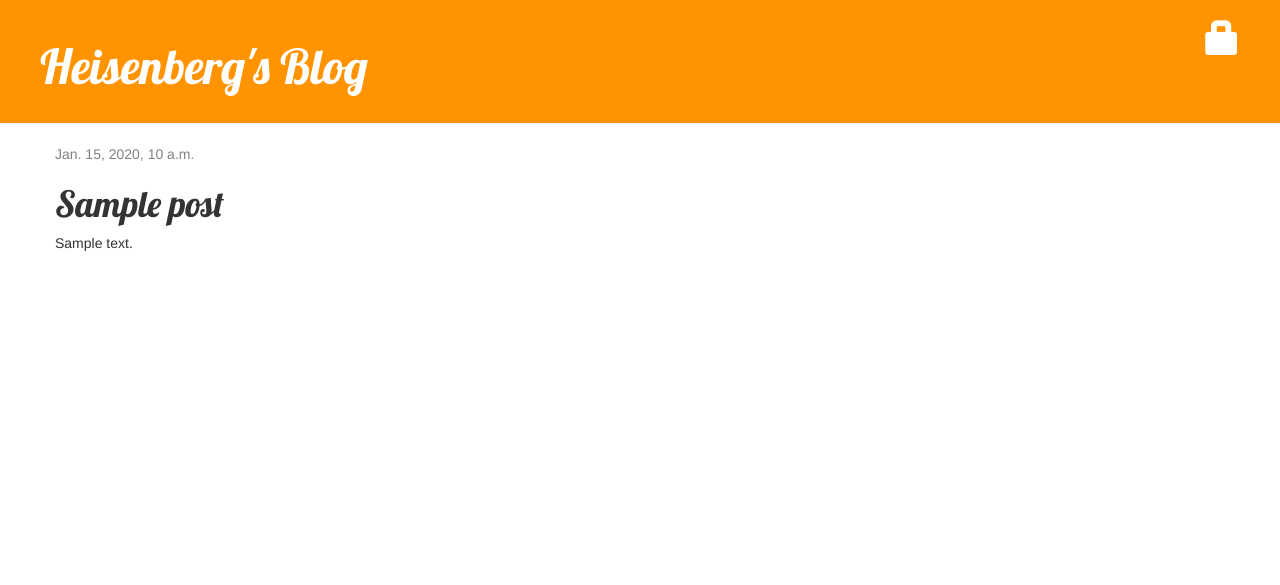
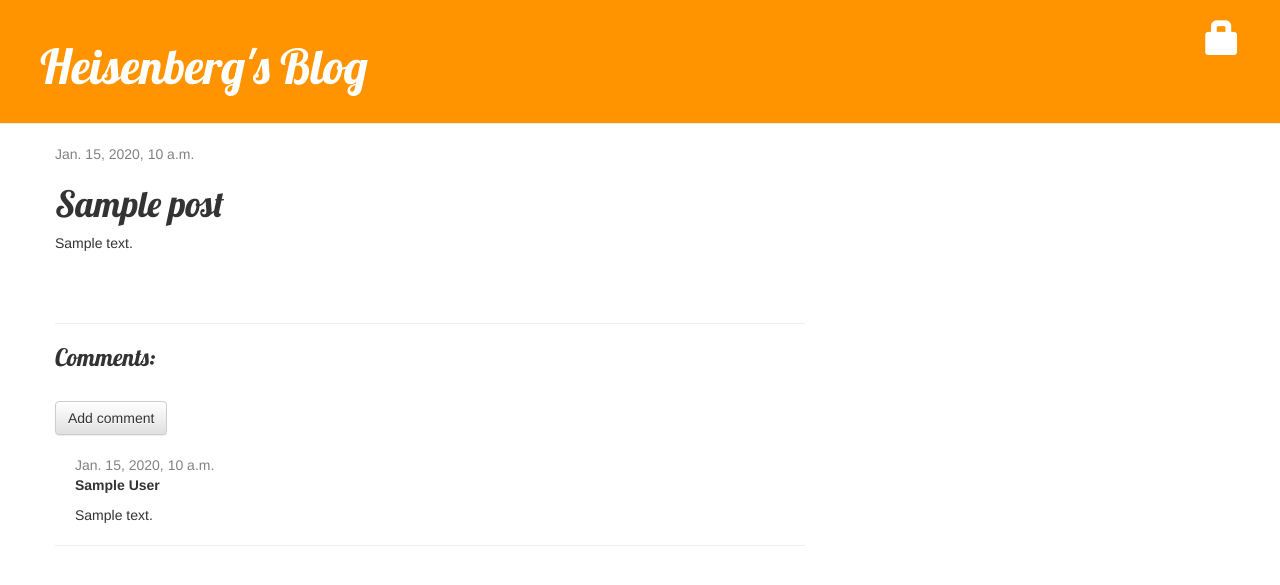
Before and after one commit to gopalgoel/blog, a Django app: page /post/1/ in a window 1280 px wide. Shown: the top 585 px of the page. Run offline with Django 3.2, Linux system fonts and the light colour scheme; tables that the repository leaves empty hold one stand-in row (values such as "Sample post"); some libraries are stand-ins or nearby versions.

Commit message:
Add comment functionality

```diff
--- a/blog/admin.py
+++ b/blog/admin.py
@@ -1,4 +1,5 @@
 from django.contrib import admin
-from .models import Post
+from .models import Post, Comment
 
 admin.site.register(Post)
+admin.site.register(Comment)
--- a/blog/models.py
+++ b/blog/models.py
@@ -1,6 +1,5 @@
 from django.db import models
 from django.utils import timezone
-
 
 class Post(models.Model):
     author = models.ForeignKey('auth.User')
@@ -17,3 +16,20 @@ class Post(models.Model):
 
     def __str__(self):
         return self.title
+
+class Comment(models.Model):
+    post = models.ForeignKey('blog.Post',related_name='comments')
+    author = models.CharField(max_length=50)
+    text = models.CharField(max_length=140)
+    publish_date = models.DateTimeField(default=timezone.now)
+    approved_comment = models.BooleanField(default=False)
+
+    def approve(self):
+        self.approved_comment = True
+        self.save()
+
+    def approved_comments(self):
+        return self.comments.filter(approved_comment=true)
+
+    def __str__(self):
+        return self.text
--- a/blog/static/css/blog.css
+++ b/blog/static/css/blog.css
@@ -48,3 +48,7 @@ h1, h2, h3, h4 {
 .post h1 a, .post h1 a:visited {
     color: #000000;
 }
+
+.comment {
+    margin: 20px 0px 20px 20px;
+}
--- a/blog/templates/blog/post_detail.html
+++ b/blog/templates/blog/post_detail.html
@@ -16,4 +16,23 @@
         <h1>{{ post.title }}</h1>
         <p>{{ post.text|linebreaksbr }}</p>
     </div>
+    <hr>
+    <h3>Comments:</h3><br>
+    <a class="btn btn-default" href="{% url 'add_comment_to_post' pk=post.pk %}">Add comment</a>
+    {% for comment in post.comments.all %}
+        {% if user.is_authenticated or comment.approved_comment %}
+        <div class = "comment">
+            <div class = "date">{{comment.publish_date}}</div>
+            {% if not comment.approved_comment %}
+                <a class="btn btn-default" href="{% url 'comment_remove' pk=comment.pk %}"><span class="glyphicon glyphicon-remove "></span></a>
+                <a class="btn btn-default" href="{% url 'comment_approve' pk=comment.pk %}"><span class="glyphicon glyphicon-ok "></span></a>
+            {% endif %}
+            <strong>{{comment.author}}</strong>
+            <p>{{comment.text|linebreaks}}</p>
+        </div>
+        <hr>
+        {% endif %}
+    {% empty %}
+        <p>No comments yet.</p>
+    {% endfor %}
 {% endblock %}
--- a/blog/templates/blog/post_list.html
+++ b/blog/templates/blog/post_list.html
@@ -8,6 +8,7 @@
             </div>
             <h1><a href="{% url 'post_detail' pk=post.pk %}">{{ post.title }}</a></h1>
             <p>{{ post.text|linebreaksbr }}</p>
+            <a href ="{% url 'post_detail' pk=post.pk%}">Comments: {{post.approved_comments.count}}</a>
         </div>
     {% endfor %}
 {% endblock %}
--- a/blog/urls.py
+++ b/blog/urls.py
@@ -8,4 +8,7 @@ urlpatterns = [
     url(r'^drafts/$', views.post_draft_list, name='post_draft_list'),
     url(r'^post/(?P<pk>\d+)/publish/$', views.post_publish, name='post_publish'),
     url(r'^post/(?P<pk>\d+)/remove/$', views.post_remove, name='post_remove'),
+    url(r'^post/(?P<pk>\d+)/comment/$', views.add_comment_to_post, name='add_comment_to_post'),
+    url(r'^comment/(?P<pk>\d+)/approve/$', views.comment_approve, name='comment_approve'),
+    url(r'^comment/(?P<pk>\d+)/remove/$', views.comment_remove, name='comment_remove'),
 ]
--- a/blog/views.py
+++ b/blog/views.py
@@ -1,17 +1,20 @@
 from django.shortcuts import render, get_object_or_404
-from .models import Post
+from .models import Post, Comment
 from django.utils import timezone
-from .forms import PostForm
+from .forms import PostForm, CommentForm
 from django.shortcuts import redirect
 from django.contrib.auth.decorators import login_required
 
+
 def post_list(request):
-	posts = Post.objects.filter(published_date__lte=timezone.now()).order_by('-published_date')
-	return render(request, 'blog/post_list.html', {'posts': posts} )
+    posts = Post.objects.filter(published_date__lte=timezone.now()).order_by('-published_date')
+    return render(request, 'blog/post_list.html', {'posts': posts})
+
 
 def post_detail(request, pk):
-	post = get_object_or_404(Post, pk=pk)
-	return render(request, 'blog/post_detail.html', {'post': post} )
+    post = get_object_or_404(Post, pk=pk)
+    return render(request, 'blog/post_detail.html', {'post': post})
+
 
 @login_required
 def post_new(request):
@@ -26,33 +29,64 @@ def post_new(request):
         form = PostForm()
     return render(request, 'blog/post_edit.html', {'form': form})
 
+
 @login_required
 def post_edit(request, pk):
-	post = get_object_or_404(Post, pk=pk)
-	if request.method == "POST":
-		form = PostForm(request.POST, instance=post)
-		if form.is_valid():
-		    post = form.save(commit=False)
-		    post.author = request.user
-		    post.save()
-		    return redirect('post_detail', pk=post.pk)
-	else:
-	    form = PostForm(instance=post)
-	return render(request, 'blog/post_edit.html', {'form': form})
+    post = get_object_or_404(Post, pk=pk)
+    if request.method == "POST":
+        form = PostForm(request.POST, instance=post)
+        if form.is_valid():
+            post = form.save(commit=False)
+            post.author = request.user
+            post.save()
+            return redirect('post_detail', pk=post.pk)
+    else:
+        form = PostForm(instance=post)
+    return render(request, 'blog/post_edit.html', {'form': form})
+
 
 @login_required
 def post_draft_list(request):
-	posts = Post.objects.filter(published_date__isnull=True).order_by('created_date')
-	return render(request,'blog/post_draft_detail.html', {'posts': posts})
+    posts = Post.objects.filter(published_date__isnull=True).order_by('created_date')
+    return render(request, 'blog/post_draft_detail.html', {'posts': posts})
+
 
 @login_required
 def post_publish(request, pk):
-	post = get_object_or_404(Post, pk=pk)
-	post.publish()
-	return redirect('post_detail', pk=pk)
+    post = get_object_or_404(Post, pk=pk)
+    post.publish()
+    return redirect('post_detail', pk=pk)
+
 
 @login_required
-def post_remove(request,pk):
-	post = get_object_or_404(Post,pk=pk)
-	post.delete()
-	return redirect('post_list')
+def post_remove(request, pk):
+    post = get_object_or_404(Post, pk=pk)
+    post.delete()
+    return redirect('post_list')
+
+@login_required
+def add_comment_to_post(request, pk):
+    post = get_object_or_404(Post, pk=pk)
+    if request.method == "POST":
+        form = CommentForm(request.POST)
+        if form.is_valid():
+            comment = form.save(commit=False)
+            comment.post = post
+            comment.save()
+            return redirect('post_detail',pk=post.pk)
+    else:
+        form = CommentForm()
+    return render(request, 'blog/add_comment_to_post.html', {'form': form})
+
+@login_required
+def comment_approve(request, pk):
+    comment = get_object_or_404(Comment, pk=pk)
+    comment.approve()
+    return redirect('post_detail', pk=comment.post.pk)
+
+@login_required
+def comment_remove(request, pk):
+    comment = get_object_or_404(Comment, pk=pk)
+    post_pk = comment.post.pk
+    comment.delete()
+    return redirect('post_detail',pk=post_pk)
```
Also changed, not shown: blog/forms.py (+6 -1 lines), blog/templates/blog/add_comment_to_post.html (added, +9 -0 lines), blog/migrations/0002_comment.py (added), 1 other file.
